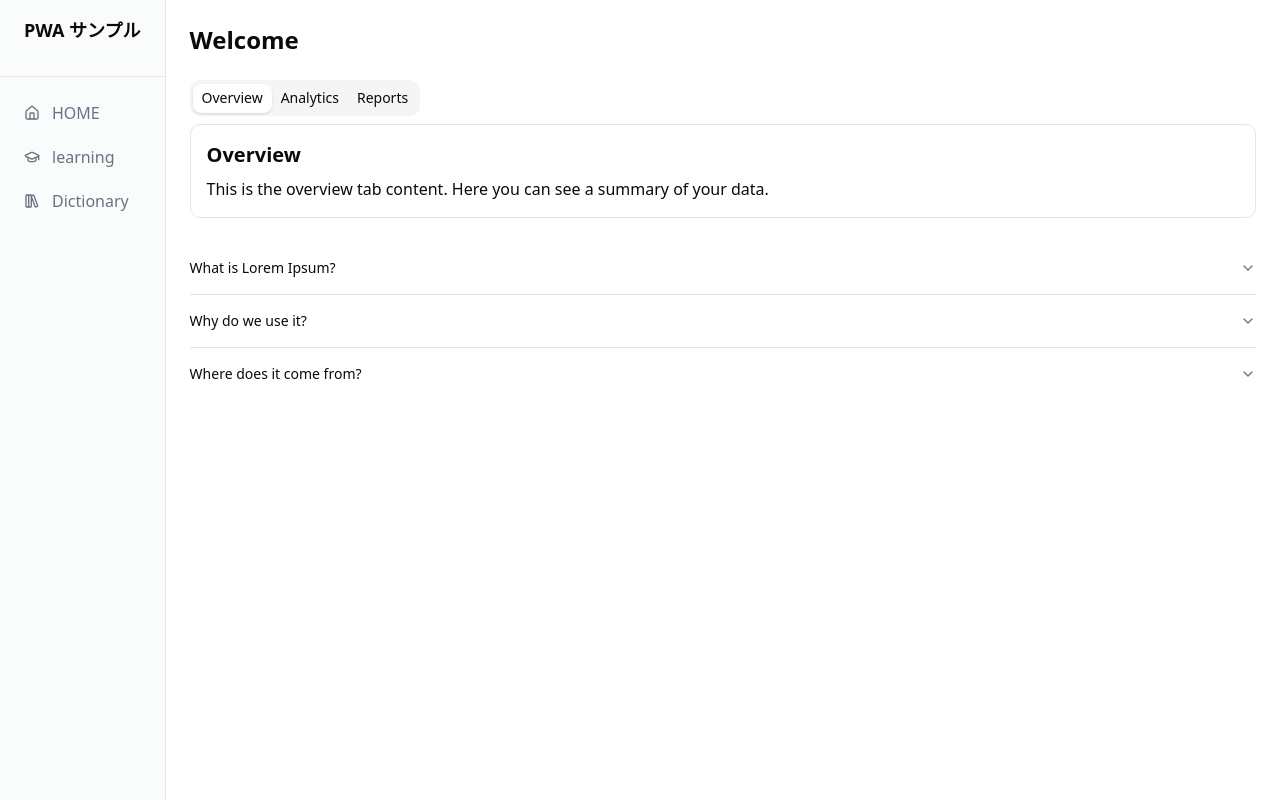
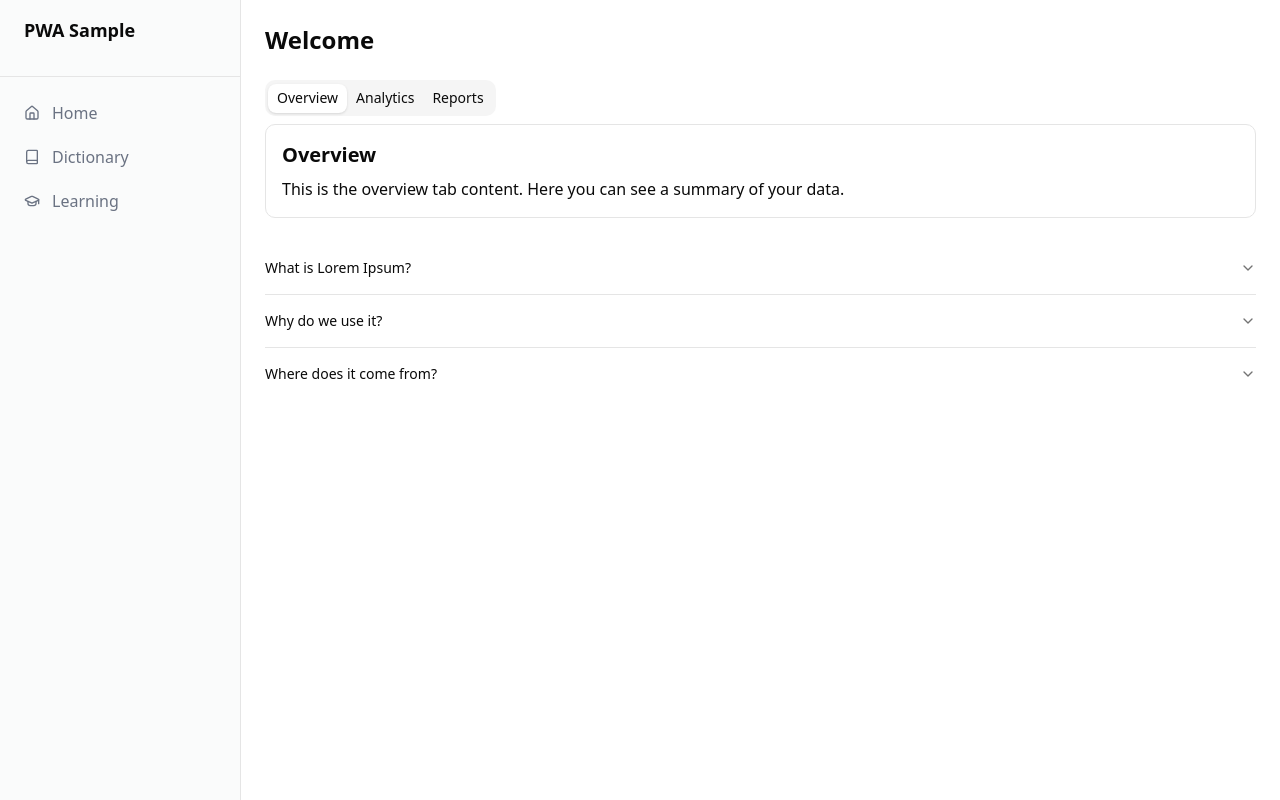
Before and after one commit to Yota-K/pwa-sample, a React (Vite) app: page / in a window 1280 px wide. Built offline with nearby package versions, Linux system fonts and the light colour scheme.

Commit message:
スマホの時にメニュー表示。

```diff
--- a/src/App.tsx
+++ b/src/App.tsx
@@ -6,7 +6,7 @@ export const Root: React.FC = () => {
   return (
     <div className="flex min-h-screen">
       <Sidebar />
-      <main className="flex-1 overflow-auto p-6">
+      <main className="flex-1 overflow-auto p-6 pt-20 lg:pt-6">
         <Outlet />
       </main>
     </div>
--- a/src/components/Sidebar.tsx
+++ b/src/components/Sidebar.tsx
@@ -1,37 +1,63 @@
-import { Home, GraduationCap, LibraryBig  } from 'lucide-react'
+import { Menu } from 'lucide-react'
+import { Home, Book, GraduationCap } from 'lucide-react'
 import { Nav } from '~/components/ui/nav'
 import { Separator } from '~/components/ui/separator'
+import { Sheet, SheetContent, SheetTrigger } from '~/components/ui/sheet'
+import { Button } from '~/components/ui/button'
 
 const navigationItems = [
   {
     href: "/",
-    title: "HOME",
+    title: "Home",
     icon: <Home className="h-4 w-4" />,
   },
   {
     href: "/dictionary",
-    title: "learning",
-    icon: <GraduationCap className="h-4 w-4" />,
+    title: "Dictionary",
+    icon: <Book className="h-4 w-4" />,
   },
   {
     href: "/learning",
-    title: "Dictionary",
-    icon: <LibraryBig className="h-4 w-4" />,
+    title: "Learning",
+    icon: <GraduationCap className="h-4 w-4" />,
   },
 ]
 
-export function Sidebar() {
+const SidebarContent = () => {
   return (
-    <div className="hidden border-r bg-gray-100/40 lg:block dark:bg-gray-800/40">
     <div className="flex h-full flex-col gap-4">
       <div className="flex h-[60px] items-center px-6">
-          <h2 className="text-lg font-semibold">PWA サンプル</h2>
+        <h2 className="text-lg font-semibold">PWA Sample</h2>
       </div>
       <Separator />
       <div className="flex-1 px-3">
         <Nav items={navigationItems} />
       </div>
     </div>
-    </div>
   )
 }
+
+export function Sidebar() {
+  return (
+    <>
+      {/* モバイル用のハンバーガーメニュー */}
+      <Sheet>
+        <SheetTrigger asChild className="lg:hidden">
+          <Button variant="outline" size="icon" className="absolute left-4 top-4">
+            <Menu className="h-4 w-4" />
+          </Button>
+        </SheetTrigger>
+        <SheetContent side="left" className="w-[240px] sm:w-[280px]">
+          <SidebarContent />
+        </SheetContent>
+      </Sheet>
+
+      {/* デスクトップ用の固定サイドバー */}
+      <div className="hidden border-r bg-gray-100/40 lg:block dark:bg-gray-800/40">
+        <div className="w-[240px]">
+          <SidebarContent />
+        </div>
+      </div>
+    </>
+  )
+}
--- a/src/components/ui/nav.tsx
+++ b/src/components/ui/nav.tsx
@@ -11,7 +11,7 @@ interface NavProps extends React.HTMLAttributes<HTMLElement> {
 
 export function Nav({ className, items, ...props }: NavProps) {
   return (
-    <nav className={cn("flex space-x-2 lg:flex-col lg:space-x-0 lg:space-y-1", className)} {...props}>
+    <nav className={cn("space-x-2 lg:flex-col lg:space-x-0 lg:space-y-1", className)} {...props}>
       {items.map((item) => (
         <Link
           key={item.href}
```
Lines whose indentation alone changed are shown as unchanged.
